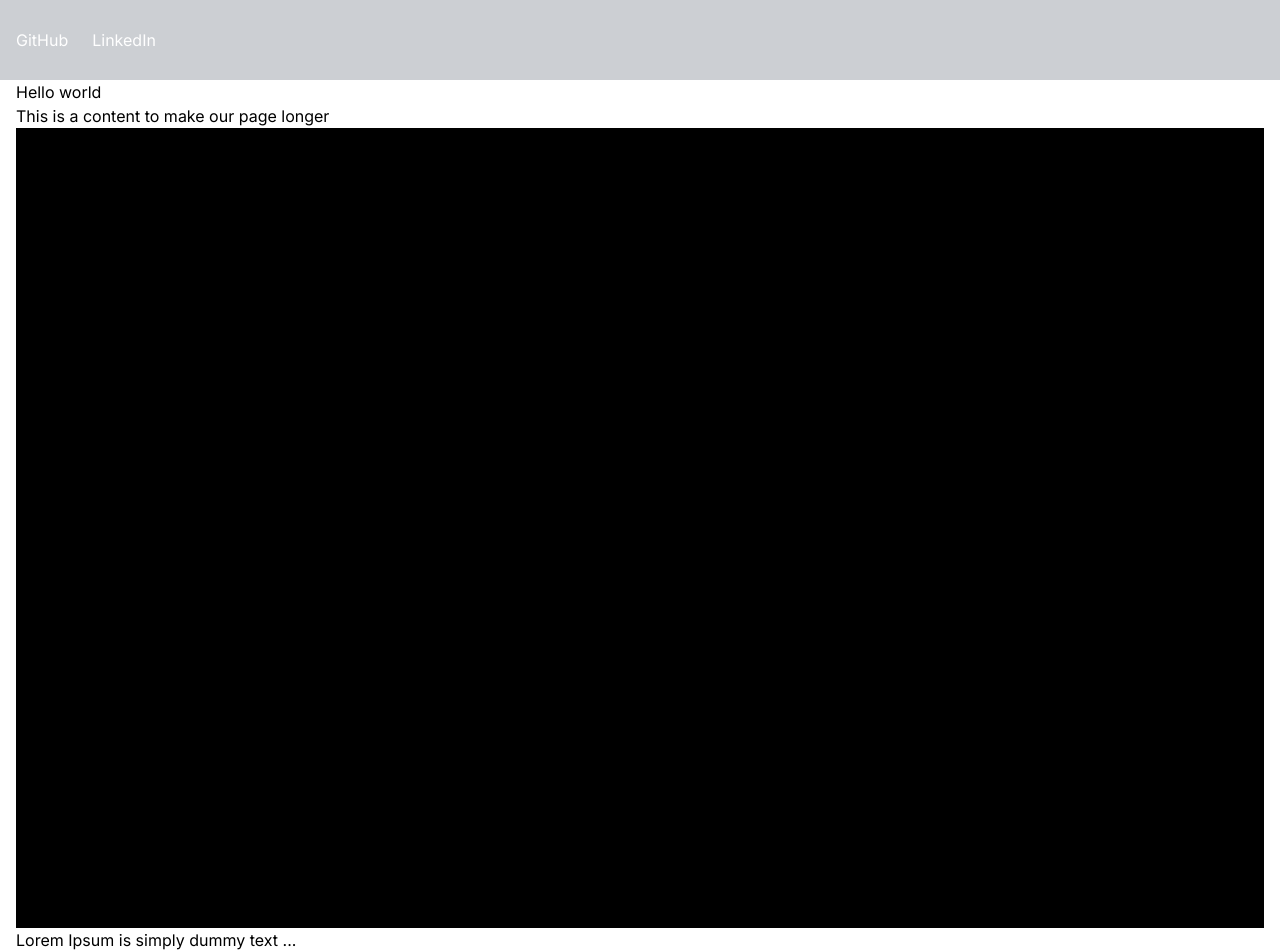
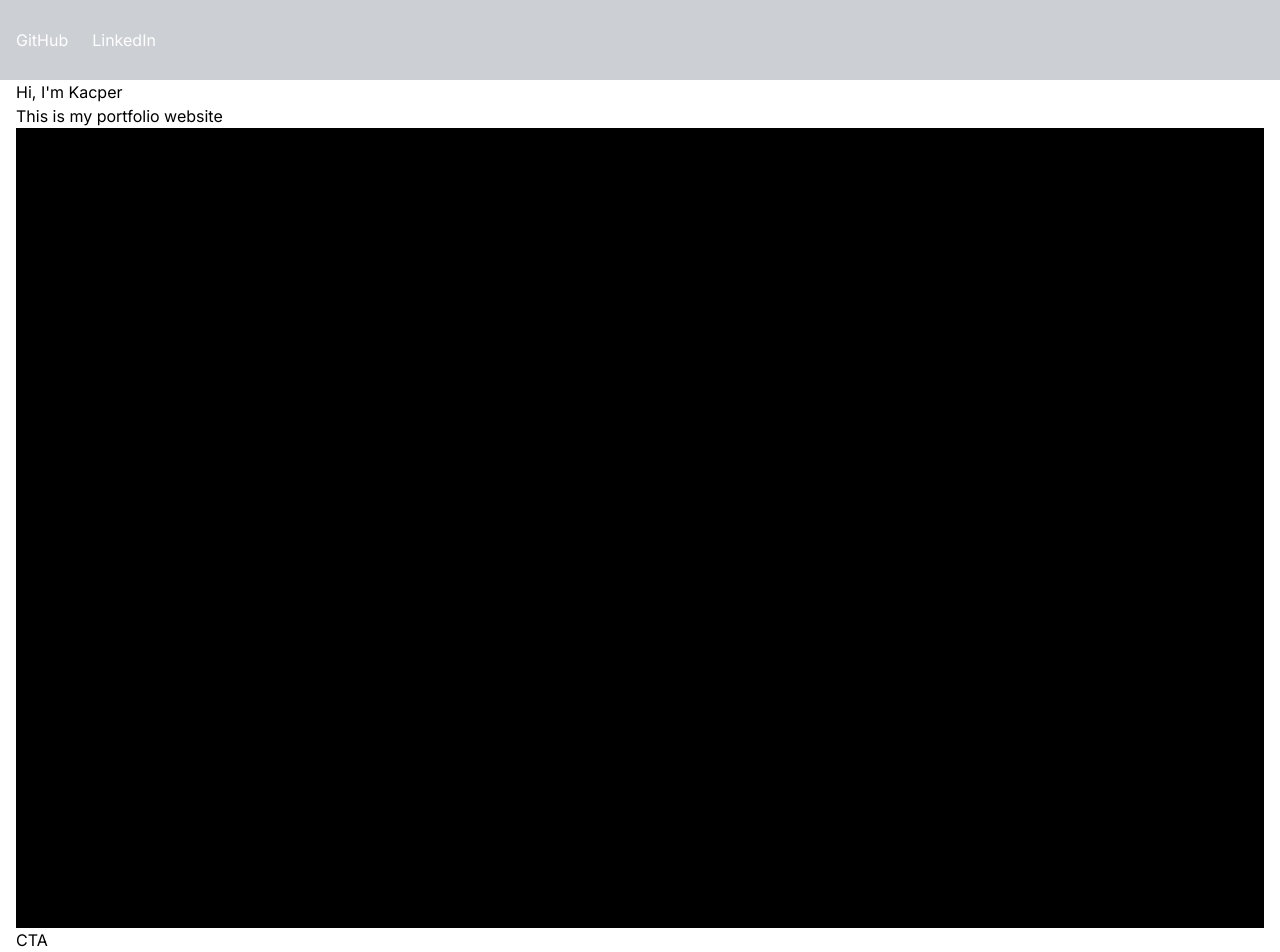
Before and after one commit to Kacper-Januszewski/site-project, a Next.js app: page / in a window 1280 px wide. Built offline with nearby package versions, Linux system fonts and the light colour scheme.

Commit message:
text edit

```diff
--- a/src/app/page.tsx
+++ b/src/app/page.tsx
@@ -113,11 +113,11 @@ export default function Home() {
   */
       <>
         <div className="container mx-auto px-4">
-          <h1>Hello world</h1>
-          <p>This is a content to make our page longer</p>
+          <h1>Hi, I'm Kacper</h1>
+          <p>This is my portfolio website</p>
           <div className="w-full h-screen bg-black"></div>
           <p>
-            Lorem Ipsum is simply dummy text ...
+            CTA
           </p>
         </div>
       </>
```
